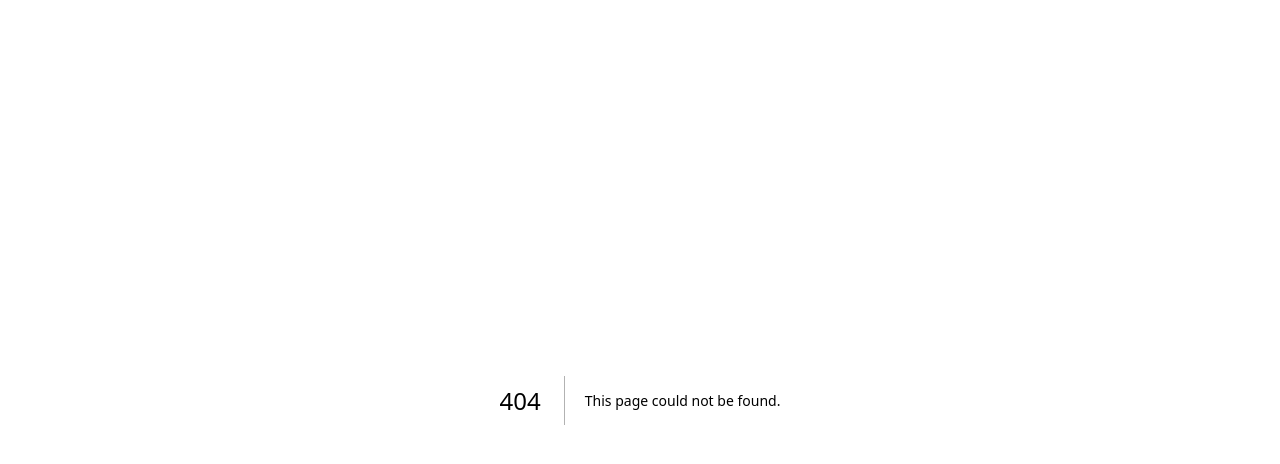
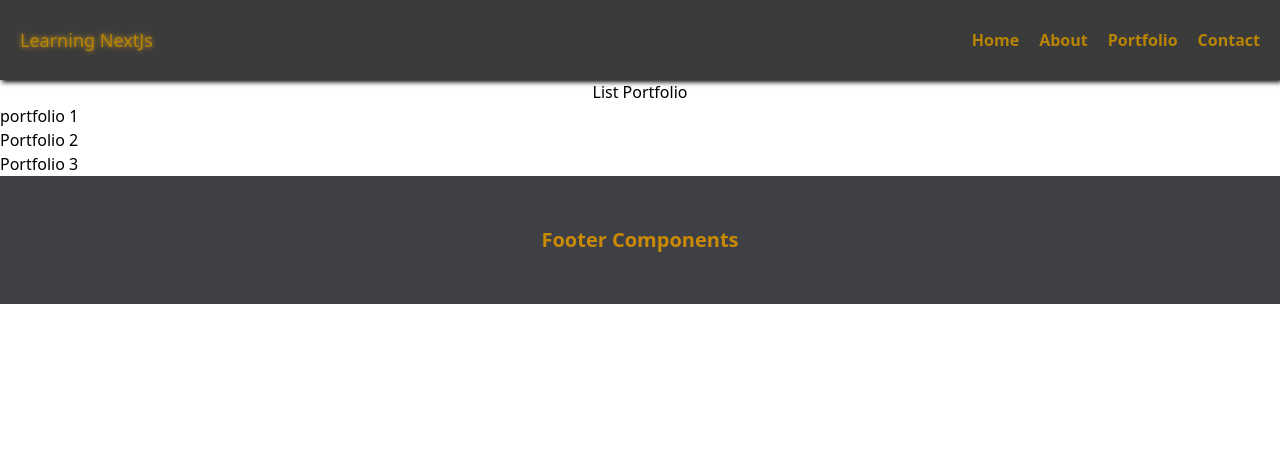
Before and after one commit to MuhammadAkmalHamidi/Learn_NextJs, a Next.js app: page /portfolio in a window 1280 px wide. Before the commit this address had no page. Shown: the top 464 px of the page. Built offline with nearby package versions, Linux system fonts and the light colour scheme.

Commit message:
add new route /portfolio

```diff
--- a/components/header/index.js
+++ b/components/header/index.js
@@ -11,6 +11,7 @@ function Header({ handleNumber, number }) {
         <div className={styles.nav}>
           <a href="/">Home</a>
           <a href="/about">About</a>
+          <a href="/portfolio">Portfolio</a>
           <a href="/contact">Contact</a>
         </div>
       </div>
--- /dev/null
+++ b/pages/portfolio/[id].js
@@ -0,0 +1,24 @@
+// pages/detailPortfolio/[id].js
+import { Layout } from "@/layout";
+import Link from "next/link";
+import { useRouter } from "next/router";
+
+export default function DetailPortfolio() {
+  const router = useRouter();
+  const { id } = router.query;
+
+  return (
+    <div>
+      <Layout>
+        <div className=" px-5 py-2">
+          <Link href={"/portfolio"}>
+            <div className=" p-1 bg-zinc-700 w-fit text-yellow-500 rounded-md">
+              Back
+            </div>
+          </Link>
+          <div>Detail Portfolio {id}</div>
+        </div>
+      </Layout>
+    </div>
+  );
+}
--- /dev/null
+++ b/pages/portfolio/index.js
@@ -0,0 +1,40 @@
+import { Layout } from "@/layout";
+import Link from "next/link";
+import { useState } from "react";
+
+export default function Portfolio() {
+  const [id, setId] = useState(0);
+
+  const handleClick = (newId) => {
+    setId(newId);
+  };
+
+  return (
+    <div>
+      <Layout>
+        <div className=" w-full flex justify-center">List Portfolio</div>
+        <div>
+          <div>
+            <ul>
+              <li>
+                <Link href={{ pathname: `/portfolio/1` }}>
+                  <p>portfolio 1</p>
+                </Link>
+              </li>
+              <li>
+                <Link href={{ pathname: `/portfolio/2` }}>
+                  <p>Portfolio 2</p>
+                </Link>
+              </li>
+              <li>
+                <Link href={{ pathname: `/portfolio/3` }}>
+                  <p>Portfolio 3</p>
+                </Link>
+              </li>
+            </ul>
+          </div>
+        </div>
+      </Layout>
+    </div>
+  );
+}
```
